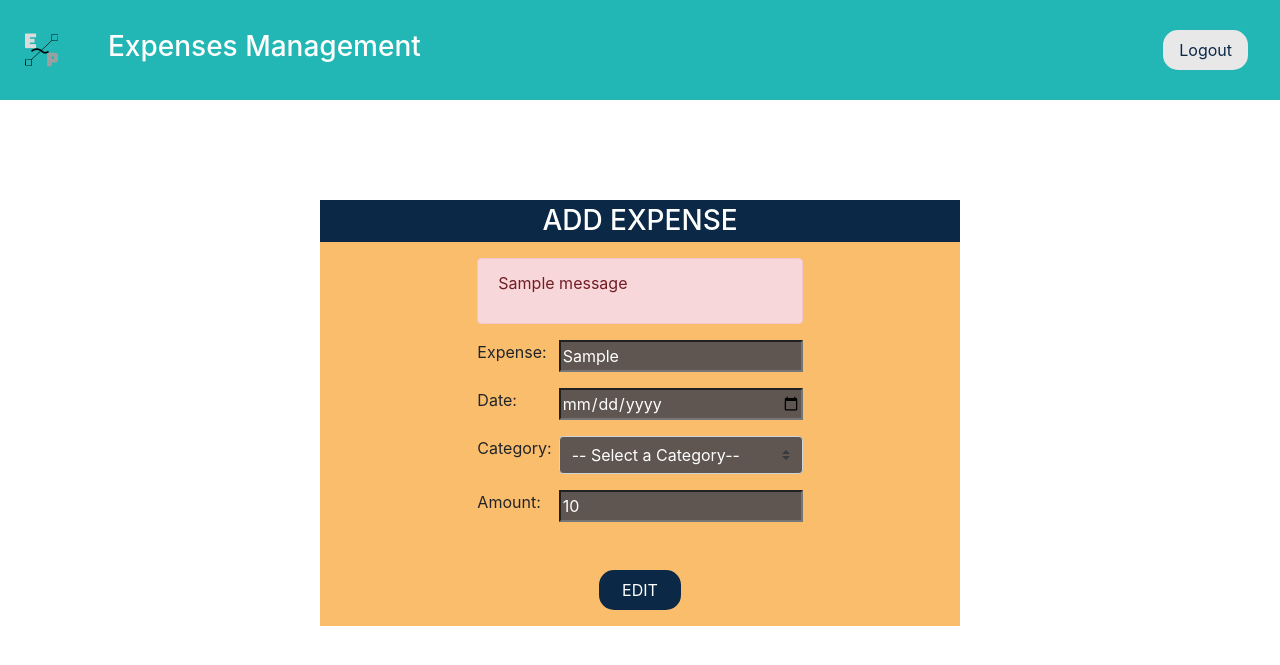
After one commit to Nuanjan/expenses-management, a Flask app: page /edit_expense/1 in a window 1280 px wide. The commit adds this page. Shown: the top 665 px of the page. Run offline with Flask 2, Linux system fonts and the light colour scheme; the visitor is signed in with stand-in values (Sample User, id 1); tables that the repository leaves empty or names only in its code hold one stand-in row (values such as "Sample post"); one stand-in notice (Sample message) is shown; parts of the project's set-up code (start-up, migrations or seed data) failed here and were passed over; some libraries are stand-ins or nearby versions.

Commit message:
Edit delete expenses done

```diff
--- a/flask_app/controllers/expense_controller.py
+++ b/flask_app/controllers/expense_controller.py
@@ -34,3 +34,44 @@ def add_expense():
     }
     Expense.add_expense(data)
     return redirect('/user_dashboard')
+
+
+@app.route('/edit_expense/<int:expense_id>')
+def edit_expense(expense_id):
+    if not 'user_id' in session:
+        return render_template('forbidden.html')
+    user_data = {
+        'id': session['user_id']
+    }
+    one_user = User.get_user_by_id(user_data)
+    data = {
+        "id": expense_id
+    }
+    one_expense = Expense.one_expense_with_owner(data)
+    print("one expense from db", one_expense)
+    return render_template('edit_expense.html', one_user=one_user, one_expense=one_expense)
+
+
+@app.route('/edit_exit_expense/<int:expense_id>', methods=['POST'])
+def edit_exit_expense(expense_id):
+    if not Expense.validate_expense(request.form):
+        return redirect(f'/edit_expense/{expense_id}')
+    data = {
+        "id": expense_id,
+        "expense": request.form['expense'],
+        "date": request.form['date'],
+        "amount": request.form['amount'],
+        "category": request.form['category'],
+        "user_id": session['user_id']
+    }
+    Expense.edit_exit_expense(data)
+    return redirect('/user_dashboard')
+
+
+@app.route('/delete_expense/<int:expense.id>')
+def delete_expense(expense_id):
+    data = {
+        "id": expense_id
+    }
+    Expense.delete_expense(data)
+    return redirect('/user_dashboard')
--- a/flask_app/models/expense.py
+++ b/flask_app/models/expense.py
@@ -7,13 +7,14 @@ from flask_app.models import buget
 class Expense:
     def __init__(self, data):
         self.id = data['id']
-        self.title = data['title']
+        self.expense = data['expense']
         self.date = data['date']
         self.amount = data['amount']
         self.category = data['category']
         self.created_at = data['created_at']
         self.updated_at = data['updated_at']
         self.user_id = data['user_id']
+        self.owner = {}
 
     @staticmethod
     def validate_expense(expensesFormData):
@@ -36,4 +37,59 @@ class Expense:
         return results
 
     @classmethod
-    def all_expenses_with_owner(cls,data):
+    def all_expenses_with_owner(cls, data):
+        query = "SELECT * FROM expenses LEFT JOIN users ON expenses.user_id = users.id WHERE users.id = %(id)s;"
+        results = connectToMySQL(
+            'expenses_management_schema').query_db(query, data)
+        all_expenses = []
+
+        if len(results) < 1:
+            return False
+        else:
+            for row in results:
+                one_expense = cls(row)
+                user_data = {
+                    "id": row['users.id'],
+                    "first_name": row['first_name'],
+                    "last_name": row['last_name'],
+                    "email": row['email'],
+                    "password": row['password'],
+                    "created_at": row['users.created_at'],
+                    "updated_at": row['users.updated_at']
+                }
+
+                one_expense.owner = user.User(user_data)
+                all_expenses.append(one_expense)
+            return all_expenses
+
+    @classmethod
+    def one_expense_with_owner(cls, data):
+        query = "SELECT * FROM expenses JOIN users ON expenses.user_id = users.id WHERE expenses.id = %(id)s"
+        results = connectToMySQL(
+            'expenses_management_schema').query_db(query, data)
+
+        one_expenses = cls(results[0])
+        user_data = {
+            "id": results[0]['users.id'],
+            "first_name": results[0]['first_name'],
+            "last_name": results[0]['last_name'],
+            "email": results[0]['email'],
+            "password": results[0]['password'],
+            "created_at": results[0]['users.created_at'],
+            "updated_at": results[0]['users.updated_at']
+
+        }
+
+        one_expenses.owner = user.User(user_data)
+        return one_expenses
+
+    @classmethod
+    def edit_exit_expense(cls, data):
+        query = "UPDATE expenses SET expense=%(expense)s, date=%(date)s, amount=%(amount)s, category=%(category)s, user_id=%(user_id)s, updated_at= NOW() WHERE id = %(id)s"
+
+        return connectToMySQL('expenses_management_schema').query_db(query, data)
+
+    @classmethod
+    def delete_expense(cls, data):
+        query = "DELETE FROM expenses WHERE id=%(id)s"
+        return connectToMySQL('expenses_management_schema').query_db(query, data)
--- /dev/null
+++ b/flask_app/templates/edit_expense.html
@@ -0,0 +1,96 @@
+{% extends 'user_dashboard.html'%}{%block board%}
+<div class="margin-top mx-auto w-50">
+  <h3 class="text-white text-center bg-dark-blue mb-0 p-1">ADD EXPENSE</h3>
+  <div
+    class="
+      d-flex
+      flex-column
+      bg-rajah
+      align-items-center
+      p-3
+      justify-content-center
+    "
+  >
+    <form
+      action="/edit_exit_expense/{{one_expense.id}}"
+      method="post"
+      class="d-flex flex-column align-items-between"
+    >
+      {% with messages = get_flashed_messages() %}{% if messages %}
+      <div class="alert alert-danger">
+        {% for message in messages %}
+        <p>{{message}}</p>
+        {% endfor %}
+      </div>
+      {% endif %} {% endwith %}
+      <div class="d-flex mb-3">
+        <div class="w-25">
+          <label for="expense">Expense: </label>
+        </div>
+        <input
+          class="w-75 input-dark-brown"
+          type="text"
+          name="expense"
+          id="expense"
+          value="{{one_expense.expense}}"
+        />
+      </div>
+      <div class="d-flex mb-3">
+        <div class="w-25">
+          <label for="date">Date: </label>
+        </div>
+        <input
+          class="w-75 input-dark-brown"
+          type="date"
+          name="date"
+          id="date"
+          value="{{one_expense.date}}"
+        />
+      </div>
+      <div class="d-flex mb-3">
+        <div class="w-25">
+          <label for="category">Category:</label>
+        </div>
+        <select
+          name="category"
+          class="custom-select w-75 input-dark-brown"
+          id="category"
+        >
+          <option value="none" hidden>-- Select a Category--</option>
+          <option value="Utilities">Utilities</option>
+          <option value="Personal/Miscellaneous">Personal/Miscellaneous</option>
+          <option value="Food/Drink">Food/Drink</option>
+          <option value="Transportation">Transportation</option>
+          <option value="HouseholdItems/Supplies">
+            Household Items/Supplies
+          </option>
+          <option value="Insurance">Insurance</option>
+          <option value="Clothing">Clothing</option>
+          <option value="Medical/Healthcare">Medical/Healthcare</option>
+          <option value="Education">Education</option>
+          <option value="Gift/Donations">Gift/Donations</option>
+          <option value="Entertainment">Entertainment</option>
+        </select>
+      </div>
+      <div class="d-flex mb=3">
+        <div class="w-25">
+          <label for="amount">Amount: </label>
+        </div>
+        <input
+          class="w-75 input-dark-brown"
+          type="number"
+          name="amount"
+          id="amount"
+          step="any"
+          value="{{one_expense.amount}}"
+        />
+      </div>
+      <div class="text-center">
+        <button type="submit" class="btn bg-dark-blue mt-5 w-25 text-white">
+          EDIT
+        </button>
+      </div>
+    </form>
+  </div>
+</div>
+{% endblock %}
--- a/flask_app/templates/user_dashboard.html
+++ b/flask_app/templates/user_dashboard.html
@@ -20,8 +20,8 @@
 </header>
 <div id="barchart_values"></div>
 <div class="d-flex mt-5 p-5 justify-content-between">
-  <div class="bg-dark-blue text-white w-50">
-    <p>Expenses List</p>
+  <div class="bg-dark-blue text-white w-50 p-2">
+    <p class="text-center">Expenses List</p>
     <table class="table text-center">
       <thead>
         <tr>
@@ -33,16 +33,22 @@
         </tr>
       </thead>
       <tbody>
+        {% for expense in expenses%}
         <tr>
           <td scope="row">
-            <i class="fas fa-edit"></i>
-            <i class="fas fa-trash-alt ml-2"></i>
+            <a href="/edit_expense/{{expense.id}}"
+              ><i class="fas fa-edit"></i
+            ></a>
+            <a href="/delete_expense/{{expense.id}}"
+              ><i class="fas fa-trash-alt ml-2"></i
+            ></a>
           </td>
-          <td>Mark</td>
-          <td>Otto</td>
-          <td>@mdo</td>
-          <td>@mdo</td>
+          <td>{{expense.expense}}</td>
+          <td>{{expense.date}})</td>
+          <td>{{expense.amount}}</td>
+          <td>{{expense.category}}</td>
         </tr>
+        {% endfor %}
       </tbody>
     </table>
   </div>
@@ -64,7 +70,11 @@
         %}
       </h3>
       <a class="square-btn bg-cement text-white" href="/new/budget">ADD</a>
-      <a class="square-btn bg-orange text-white" href="/edit_budget">EDIT</a>
+      <a
+        class="square-btn bg-orange text-white"
+        href="/edit_budget/{{budget.id}}"
+        >EDIT</a
+      >
     </div>
 
     <a href="/new/expense" class="d-flex align-items-center text-darkblue"
```
Also changed, not shown: flask_app/controllers/budget_controller.py (+28 -0 lines), flask_app/controllers/user_controller.py (+10 -7 lines), flask_app/models/buget.py (+7 -0 lines), flask_app/templates/edit_budget.html (added, +48 -0 lines).
